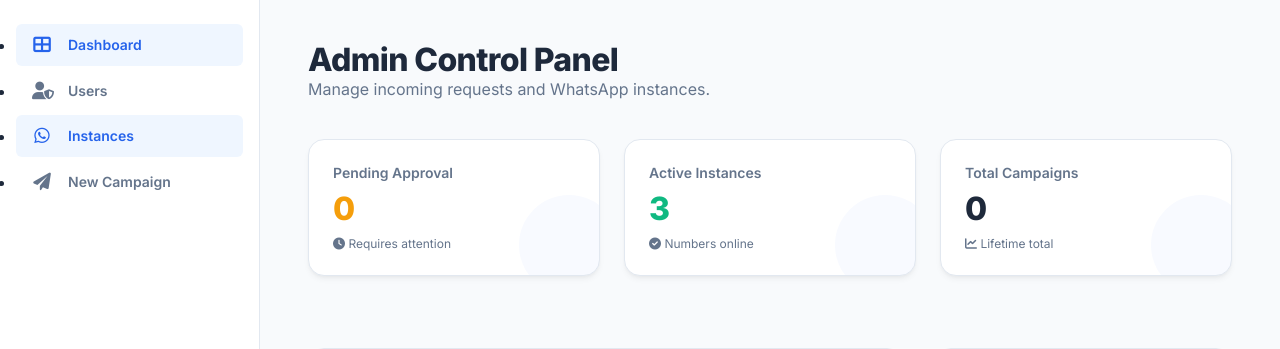
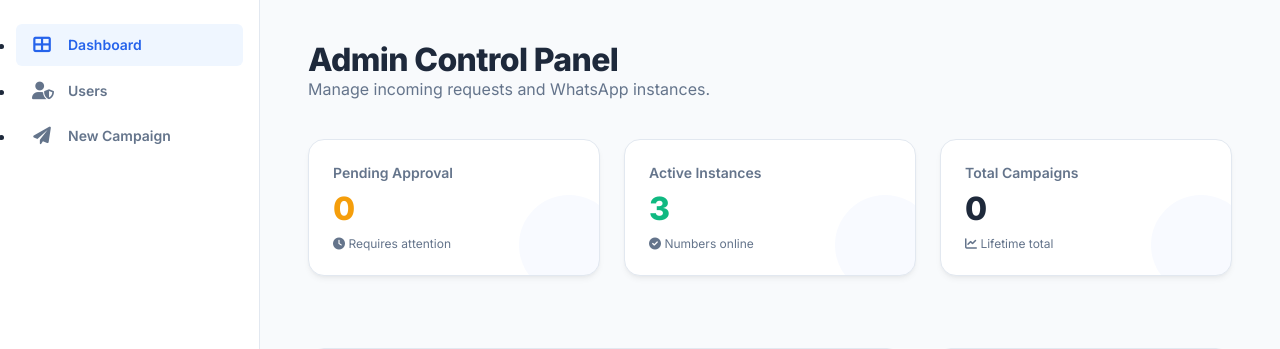
Before and after one commit to arpitasahoo998/whatsapp-portal, a Flask app: page / in a window 1280 px wide. Shown: the part 64-413 px from the top of the page. Run offline with Flask 3, Linux system fonts and the light colour scheme; a user stored in the database is signed in.

Commit message:
Update layout.html

```diff
--- a/templates/layout.html
+++ b/templates/layout.html
@@ -81,7 +81,7 @@
                                 <i class="fas fa-user-shield"></i> <span>Users</span>
                             </a>
                         </li>
-                        <li class="nav-item">
+                        <li class="nav-item" style="display: none;">
                             <a href="{{ url_for('dashboard') }}" class="nav-link {{ 'active' if request.endpoint == 'dashboard' }}">
                                 <i class="fab fa-whatsapp"></i> <span>Instances</span>
                             </a>
```
